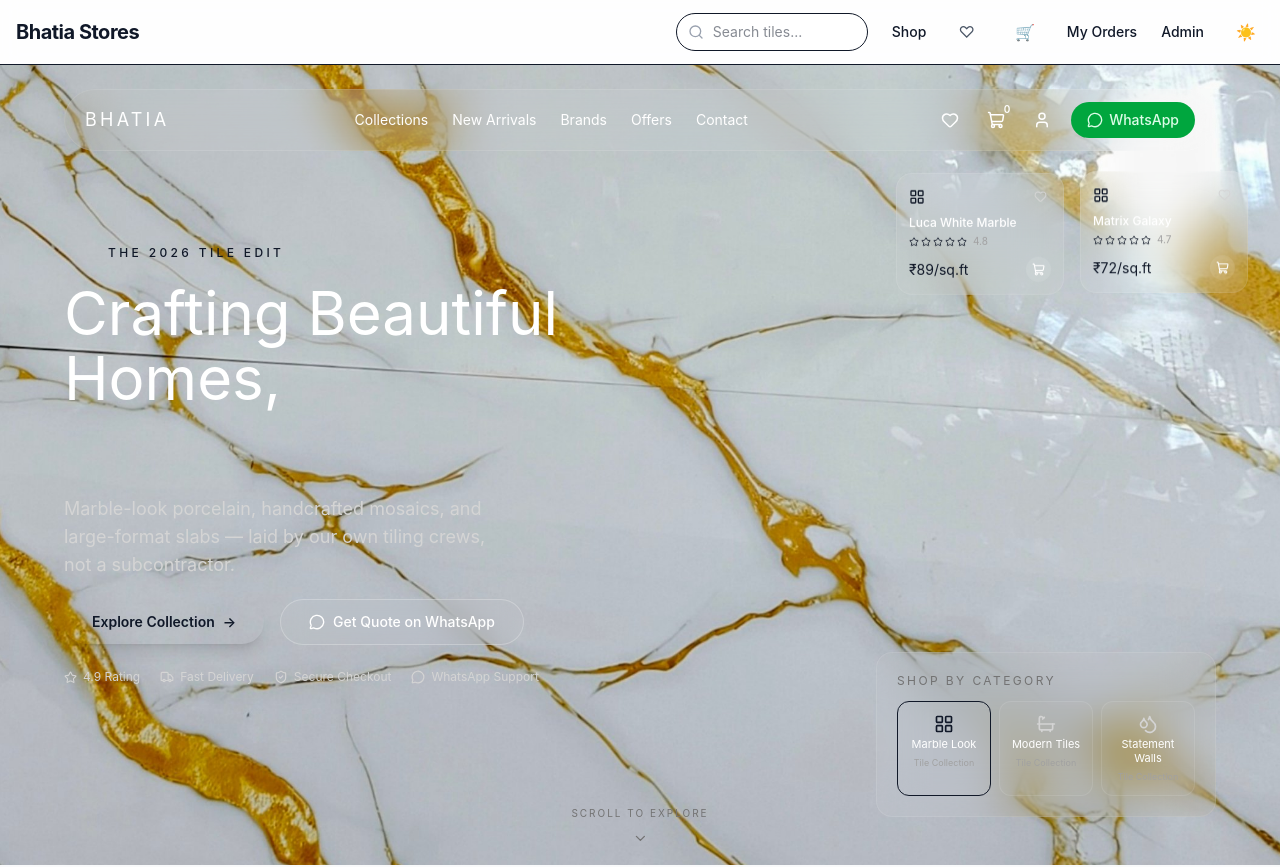
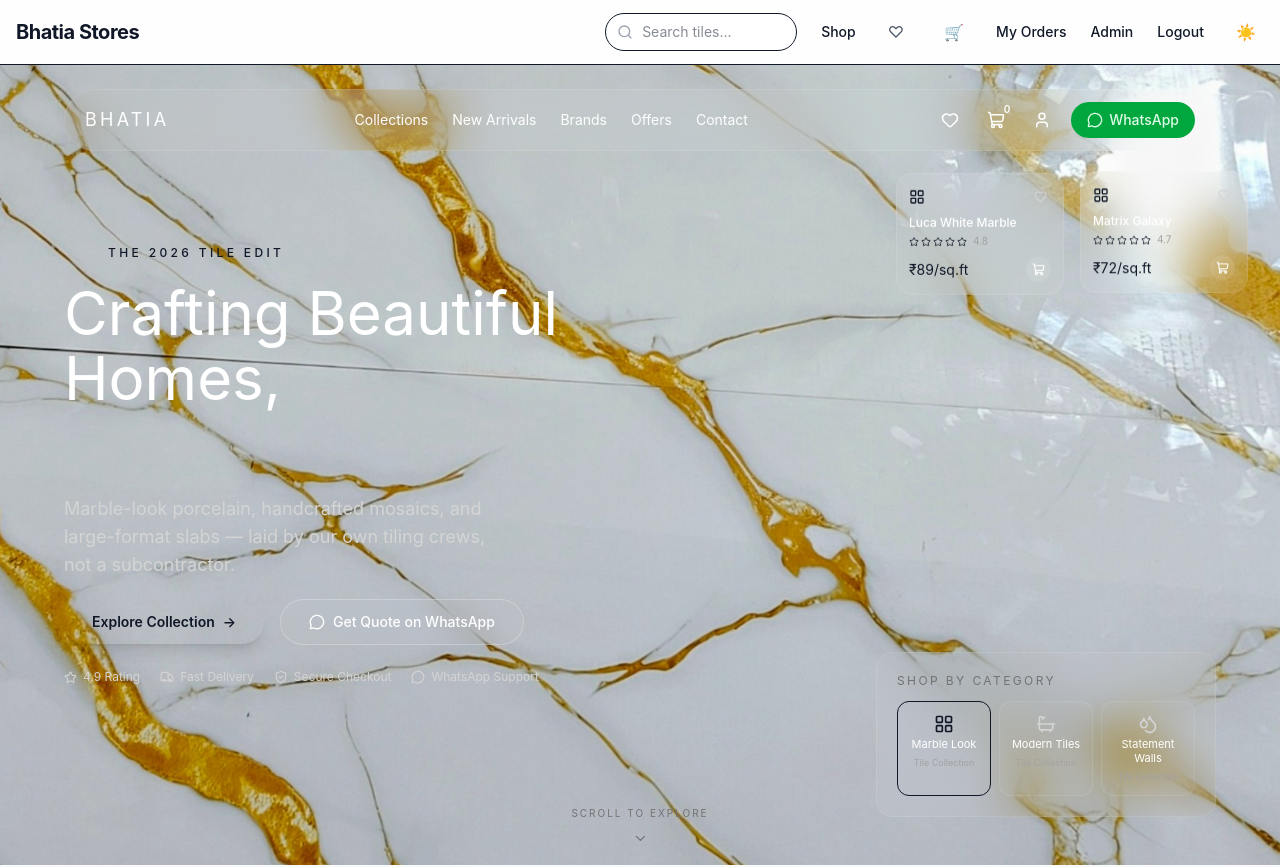
Before and after one commit to HarshithaNagireddigari/bhatia-stores, a Next.js app: page / in a window 1280 px wide. Shown: the top 867 px of the page. Built offline with nearby package versions, Linux system fonts and the light colour scheme; no server answers; the database is empty.

Commit message:
feat: add logout button to navbar and remove demo credentials from login page

```diff
--- a/src/app/login/page.tsx
+++ b/src/app/login/page.tsx
@@ -132,13 +132,6 @@ export default function LoginPage() {
           </Link>
         </p>
 
-        <div className="mt-4 rounded-lg bg-gray-50 p-3 dark:bg-gray-900">
-          <p className="text-xs text-gray-500 dark:text-gray-400">
-            <strong>Demo Admin:</strong> admin@bhatia.com / admin123
-            <br />
-            <strong>Demo Customer:</strong> user@bhatia.com / user123
-          </p>
-        </div>
       </div>
     </div>
   );
--- a/src/components/Navbar.tsx
+++ b/src/components/Navbar.tsx
@@ -71,6 +71,16 @@ export default function Navbar() {
           <Link href="/orders" className={linkClass}>My Orders</Link>
           <Link href="/admin" className={linkClass}>Admin</Link>
           <button
+            onClick={async () => {
+              await fetch('/api/auth/logout', { method: 'POST' });
+              router.push('/login');
+              router.refresh();
+            }}
+            className={linkClass}
+          >
+            Logout
+          </button>
+          <button
             onClick={() => setTheme(theme === "dark" ? "light" : "dark")}
             className="rounded-full p-2 text-gray-600 hover:text-primary"
             aria-label="Toggle theme"
@@ -118,6 +128,16 @@ export default function Navbar() {
             <Link href="/cart" className={linkClass} onClick={() => setMobileOpen(false)}>🛒 Cart ({itemCount})</Link>
             <Link href="/orders" className={linkClass} onClick={() => setMobileOpen(false)}>My Orders</Link>
             <Link href="/admin" className={linkClass} onClick={() => setMobileOpen(false)}>Admin</Link>
+          <button
+            onClick={async () => {
+              await fetch('/api/auth/logout', { method: 'POST' });
+              router.push('/login');
+              router.refresh();
+            }}
+            className={linkClass}
+          >
+            Logout
+          </button>
           </div>
         </div>
       )}
```
